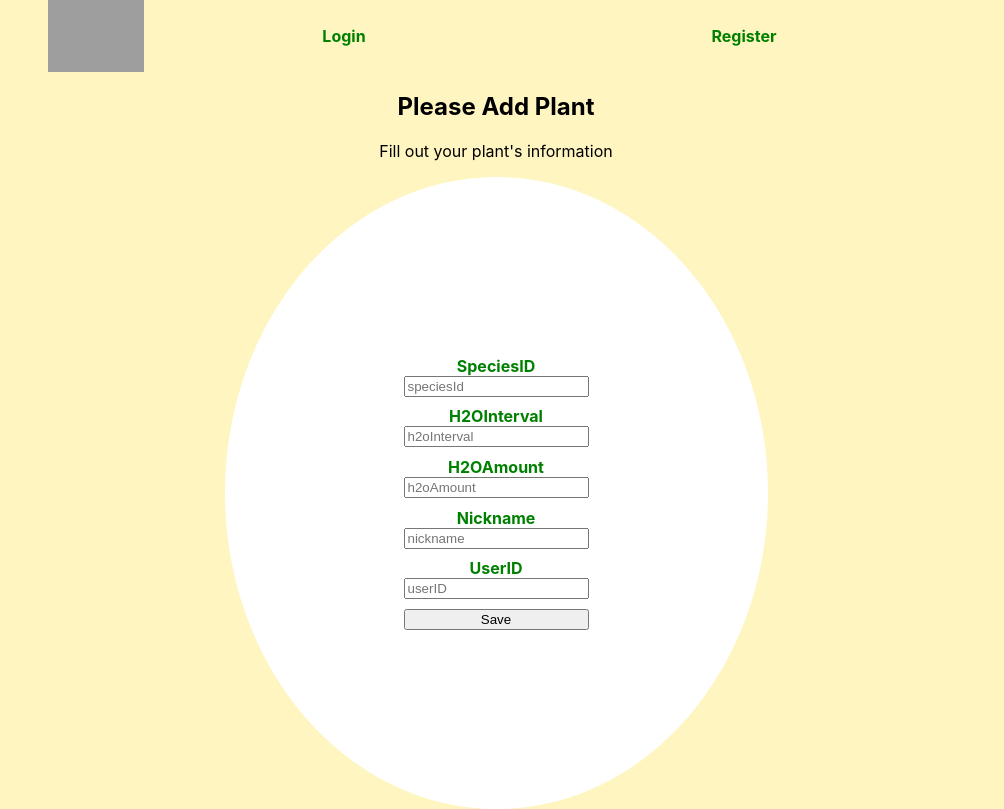
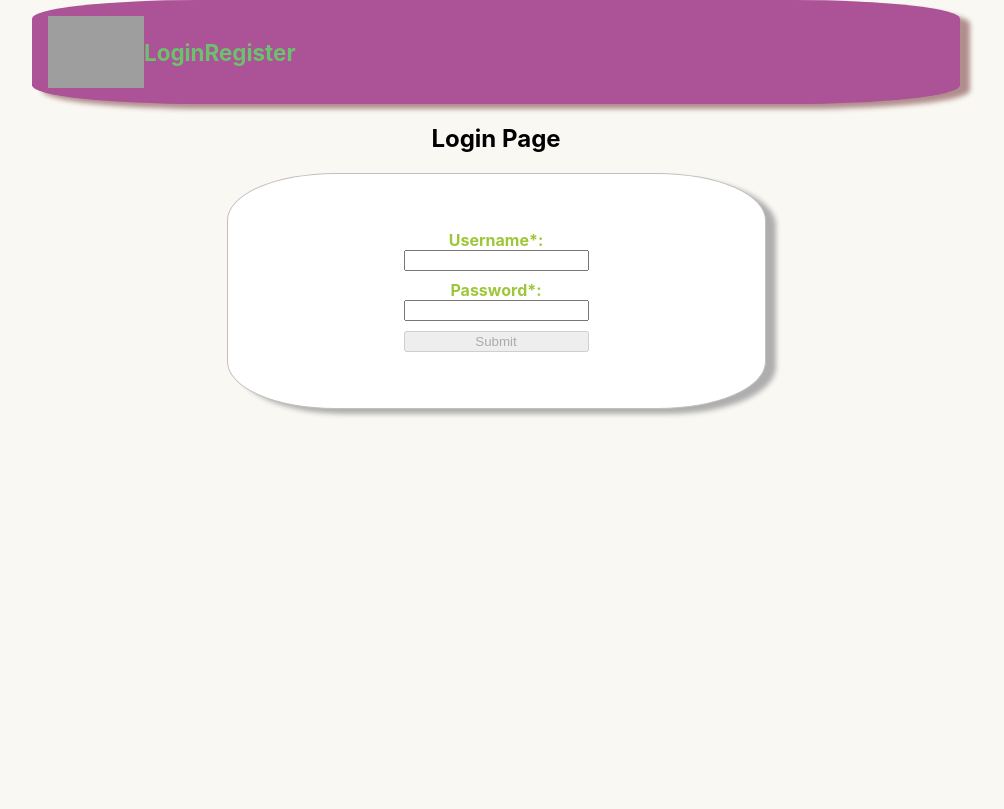
Before and after one commit to Lambda-July-Water-My-Plants-7/WMP-front-end, a React (Create React App) app in the folder water-my-plant/: page /login in a window 1280 px wide. Shown: the whole page, without its empty margins (144-1148 px from the left). Built offline with nearby package versions, Linux system fonts and the light colour scheme; grey boxes are pictures that could not be loaded.

Commit message:
dashboard nearly complete

```diff
--- a/water-my-plant/src/App.css
+++ b/water-my-plant/src/App.css
@@ -3,22 +3,27 @@
 
 }
 body{
-  background-color: #ffd90a40;
+  background-color: #eae5cd40;
 }
 .header{
   display: flex;
   width: 70%;
   margin: auto;
   align-items: center;
+  background: #ab5396;
+  box-shadow: 10px 5px 5px #b18e8e;
+  border-radius: 18%;
+  padding: 1rem;
 }
 .header a {
-  flex: 1;
+  flex: 1 1;
   text-decoration: none;
-  color: green;
+  color: #6cc26c;
   font-weight: bold;
+  font-size: 1.4rem;
 }
 .header a:hover{
-  color: #6cc26c;
+  color: #9dc738;
 }
 input{
   margin-bottom: 0.6rem;
@@ -28,11 +33,13 @@ form{
   display: flex;
   flex-direction: column;
   border: solid white;
-  border-radius: 50%;
-  padding: 11rem;
+  border-radius: 20%;
+  padding: 3.5rem 11rem;
   background: white;
-  color: green;
+  color: #9dc738;
   font-weight: bold;
+  box-shadow: 10px 5px 5px #aeaeae;
+  border: solid 1px #c6bebe;
 }
 form p:empty{
 display: none;
@@ -45,6 +52,18 @@ color: #ff5a69;
 font-weight: bold;
 }
 .container {
+  width: 30%;
+  margin: auto;
+  display: flex;
+  flex-wrap: wrap;
+  justify-content: center;
+}
+table{
+  margin: auto;
+  width: 50%;
+}
+th
+.tablecontainer{
   width: 50%;
   margin: auto;
   display: flex;
--- a/water-my-plant/src/App.js
+++ b/water-my-plant/src/App.js
@@ -5,7 +5,8 @@ import {
   Route,
   Link,
   Redirect,
-  useLocation
+  useLocation,
+  useHistory
 } from "react-router-dom";
 import schema from './validation/formSchema'
 import axios from 'axios';
@@ -15,6 +16,7 @@ import { useState, useEffect } from 'react';
 import {reach} from 'yup';
 import loginschema from './validation/loginformSchema'
 import AddNewPlantForm from './Components/NewplantForm'
+import Dashboard from './Components/Dashboard'
 
 const initialformvalues = {username: '', password: '',phoneNumber: ''}
 const initialErrors = {username: '', password: '',phoneNumber: ''}
@@ -23,6 +25,7 @@ function App() {
   const [errors, setErrors] = useState(initialErrors)
   const [logerror, setLogerror] = useState(initialErrors)
   const [disabled, setDisabled] = useState(true)
+  let history = useHistory();
   let location = useLocation();
 
   const validate = (name,value) => {
@@ -42,11 +45,16 @@ function App() {
   const login = () => {
     axios.post('https://wmp-api.herokuapp.com/api/auth/login', formvalues).then( res=>{
       console.log(res.data)
+      const token = res.data.token;
+      localStorage.setItem('token', `"${token}"`);
+      history.push('/dashboard')
     }).catch( err => {console.log(err)})
   }
   const register = () => {
     axios.post('https://wmp-api.herokuapp.com/api/auth/register', formvalues).then( res=>{
       console.log(res.data)
+      const token = res.data.token;
+      localStorage.setItem('token', `"${token}"`);
     }).catch( err => {console.log(err)})
   }
 
@@ -54,9 +62,11 @@ function App() {
     e.preventDefault()
     if(location.pathname === '/register') {
       register()
+
   }
     else{
       login()
+
     }
     setFormValues(initialformvalues)
 }
@@ -71,23 +81,50 @@ useEffect(() => {
 }, [formvalues])
 
 
+// useEffect(() => {
+//   // 🔥 STEP 9- ADJUST THE STATUS OF `disabled` EVERY TIME `formValues` CHANGES
+// setFormValues(initialformvalues)
+// console.log(formvalues)
+// console.log('use effect tken is working')
+// }, [localStorage.getItem('token')])
+
+const logout = ()=> {
+  history.push('/login')
+  localStorage.removeItem('token')
+}
+
+
   return (
     <div className="App">
       <div className="header">
       <img src="https://www.seekpng.com/png/full/78-788239_cartoon-leaf.png"></img>
-      <Link to="/login">Login</Link>
-      <Link to="/register">Register</Link>
+
+
+      {localStorage.getItem('token') ? <div><Link to="/add">Add Plant</Link> <Link to="/dashboard">Dashboard</Link>    <a onClick={()=> logout()}>Logout</a> </div>: <div><Link to="/login">Login</Link><Link to="/register">Register</Link></div>}
+
       </div>
 
       <Switch>
+     {localStorage.getItem('token') ? <div>
+     <Route exact path="/add">
+        <AddNewPlantForm />
+        </Route>
+       <Route exact path="/dashboard">
+        <Dashboard errors = {logerror} disabled = {disabled} submit = {submit} formvalues = {formvalues} change = {change}></Dashboard>
+        </Route>
+        <Redirect  to="/dashboard"/>
+        </div> : <div>
         <Route path="/login">
-        {/* <Login errors = {logerror} disabled = {disabled} submit = {submit} formvalues = {formvalues} change = {change}></Login> */}
-        <AddNewPlantForm />
+        <Login errors = {logerror} disabled = {disabled} submit = {submit} formvalues = {formvalues} change = {change}></Login>
         </Route>
         <Route path="/register">
           <Register errors = {errors} disabled = {disabled} submit = {submit} formvalues = {formvalues} change = {change}></Register>
         </Route>
-        <Redirect to="/login" />
+        <Redirect to="/login"/>
+
+        </div> }
+
+
       </Switch>
 
     </div>
--- /dev/null
+++ b/water-my-plant/src/Components/Dashboard.js
@@ -0,0 +1,43 @@
+import axios from 'axios';
+import React from 'react'
+import { useState, useEffect } from 'react';
+import axiosWithAuth from './axiosWithAuth/axiosWithAuth';
+
+export default function Dashboard(props) {
+    const [plants,setPlants] = useState(null)
+    const [waterd,setWater] = useState(null)
+    // const myfunction = ()=> {
+    //     axios.get('https://wmp-api.herokuapp.com/api/plants').then(res => console.log(res.data))
+    // }
+    useEffect(()=> {
+        axiosWithAuth().get('https://wmp-api.herokuapp.com/api/plants').then(res =>
+        setPlants(res.data)
+        )
+    },[waterd])
+
+    const water = (id)=> {
+        axiosWithAuth().put(`https://wmp-api.herokuapp.com/api/plants/${id}`,{lastWatered: new Date().toString()})
+        .then(res =>{ console.log(res.data);
+            var myDate = new Date();
+            setWater(myDate.toString())})
+        .catch(e=> console.log(e)) }
+    return(
+    <div>
+            <h2>My Plants</h2>
+        <div className="tablecontainer">
+
+        <table>
+            <tr><th>Species</th><th>Nick name</th><th>H2o Interval</th><th>H2o Amount</th><th>Last Watered</th><th>Date/Time to be watered</th><th>Water</th></tr>
+            {plants && plants.map(el => {
+                // var d = new Date(0); // The 0 there is the key, which sets the date to the epoch
+                // d.setUTCSeconds(el.lastWatered);
+                // console.log(myDate.toGMTString()+" "+myDate.toLocaleString());
+                return  <tr><td>{el.speciesID}</td><td>{el.nickname}</td><td>{el.h2oInterval}</td><td>{el.h2oAmount}</td><td>{el.lastWatered}</td><td><button onClick={()=>water(el.plantID)}>Water</button></td></tr>
+            })}
+
+
+        </table>
+    </div>
+    </div>
+)
+}
--- a/water-my-plant/src/Components/Login.js
+++ b/water-my-plant/src/Components/Login.js
@@ -3,6 +3,7 @@ export default function Login(props) {
 const {formvalues,change,submit,disabled,errors} = props
 return(
     <div className="container" onSubmit={(e)=>submit(e)}>
+        <h2>Login Page</h2>
         <form>
             <label> Username*:
             <input name ="username" type="text" value={formvalues.username} onChange={(e)=>change(e)}></input>
--- a/water-my-plant/src/Components/NewplantForm.js
+++ b/water-my-plant/src/Components/NewplantForm.js
@@ -14,7 +14,8 @@ const AddNewPlantForm = () => {
         axiosWithAuth()
             .post('api/plants/', newPlant)
             .then(res => {
-                window.location.pathname = `plants/${res.data.plantID}`;
+                // window.location.pathname = `plants/${res.data.plantID}`;
+                console.log(res.data)
             })
             .catch(err => {
                 console.log('err: ', err.response)
@@ -66,15 +67,6 @@ const AddNewPlantForm = () => {
                         value={newPlant.nickname}
                         onChange={changeHandler}
                     />
-                    <label htmlFor="userID" />UserID
-                    <input
-                        id="userID"
-                        type="number"
-                        name="userID"
-                        placeholder="userID"
-                        value={newPlant.userID}
-                        onChange={changeHandler}
-                    />
                     <button type='submit'>Save</button>
                 </form>
             </div>
--- a/water-my-plant/src/Components/Register.js
+++ b/water-my-plant/src/Components/Register.js
@@ -3,8 +3,9 @@ import React from 'react'
 export default function Register(props){
     const {formvalues,change,submit, disabled,errors} = props
     return(
-        <div className="container" onSubmit={submit}>
-        <form>
+        <div className="container" >
+            <h2>Registration Page</h2>
+        <form onSubmit={submit}>
             <label> Username*:
             <input name ="username" type="text" value={formvalues.username} onChange={(e)=>change(e)}></input>
             <p>{errors.username}</p></label>
--- a/water-my-plant/src/Components/axiosWithAuth/axiosWithAuth.js
+++ b/water-my-plant/src/Components/axiosWithAuth/axiosWithAuth.js
@@ -1,6 +1,7 @@
 import axios from "axios"
   const axiosWithAuth = () => {
     const token = JSON.parse(localStorage.getItem('token'))
+    console.log(localStorage.getItem('token'))
     return axios.create({
         headers: {
             Authorization: token
```
Also changed, not shown: water-my-plant/src/Components/PrivateRoute.js (added, +14 -0 lines). Lines whose indentation alone changed are shown as unchanged.
